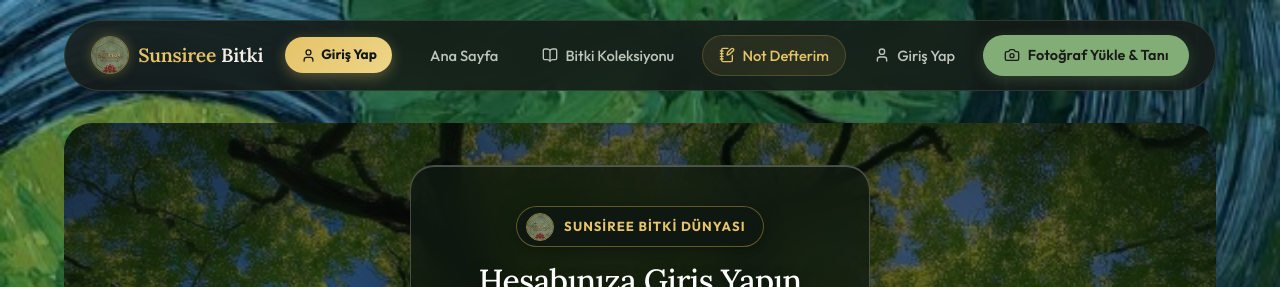
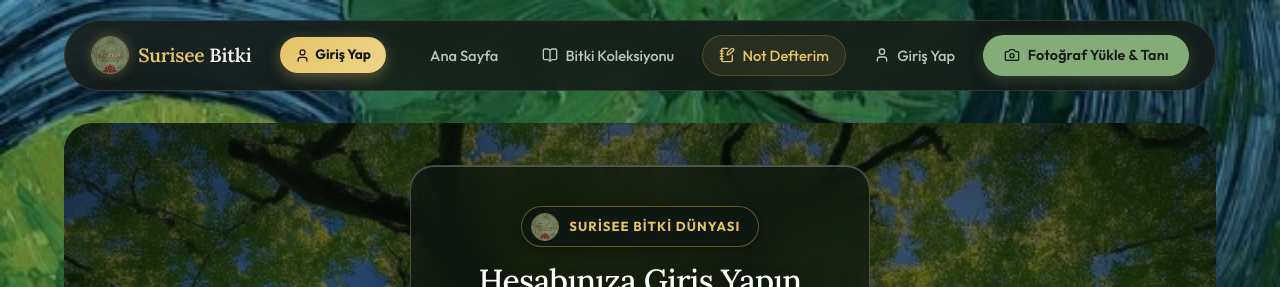
Before and after one commit to emine-dev-cev/botaanik-defteri, a Next.js app in the folder frontend/: page /login in a window 1280 px wide. Shown: the top 287 px of the page. Built offline with nearby package versions, Linux system fonts and the light colour scheme; no server answers.

Commit message:
Uygulama ismi Surisee olarak guncellendi

```diff
--- a/frontend/src/app/layout.js
+++ b/frontend/src/app/layout.js
@@ -3,7 +3,7 @@ import Link from 'next/link';
 import { Leaf, Camera, BookOpen, NotebookPen, Sparkles, User } from 'lucide-react';
 
 export const metadata = {
-  title: 'Sunsiree — Bitki Tanıma & Saha Günlüğü',
+  title: 'Surisee — Bitki Tanıma & Saha Günlüğü',
   description: 'Bitki fotoğraflarını ve el yazısı notları yapay zekâ ile tanı, botanik defterine kaydet.',
 };
 
@@ -53,9 +53,9 @@ export default function RootLayout({ children }) {
                 display: 'flex', alignItems: 'center', justifyContent: 'center',
                 flexShrink: 0
               }}>
-                <img src="/sunsiree-logo.jpg" alt="Sunsiree Logo" style={{ width: '100%', height: '100%', objectFit: 'cover' }} />
+                <img src="/sunsiree-logo.jpg" alt="Surisee Logo" style={{ width: '100%', height: '100%', objectFit: 'cover' }} />
               </div>
-              <span><span style={{ color: 'var(--accent-gold)', fontWeight: 700 }}>Sunsiree</span> Bitki</span>
+              <span><span style={{ color: 'var(--accent-gold)', fontWeight: 700 }}>Surisee</span> Bitki</span>
             </Link>
 
             {/* Mobil & Masaüstü Üst Giriş Yap Butonu */}
--- a/frontend/src/app/login/page.js
+++ b/frontend/src/app/login/page.js
@@ -140,9 +140,9 @@ export default function LoginPage() {
               display: 'flex', alignItems: 'center', justifyContent: 'center',
               flexShrink: 0
             }}>
-              <img src="/sunsiree-logo.jpg" alt="Sunsiree Logo" style={{ width: '100%', height: '100%', objectFit: 'cover' }} />
+              <img src="/sunsiree-logo.jpg" alt="Surisee Logo" style={{ width: '100%', height: '100%', objectFit: 'cover' }} />
             </div>
-            <span>Sunsiree Bitki Dünyası</span>
+            <span>Surisee Bitki Dünyası</span>
           </div>
 
           <h1 style={{
```
